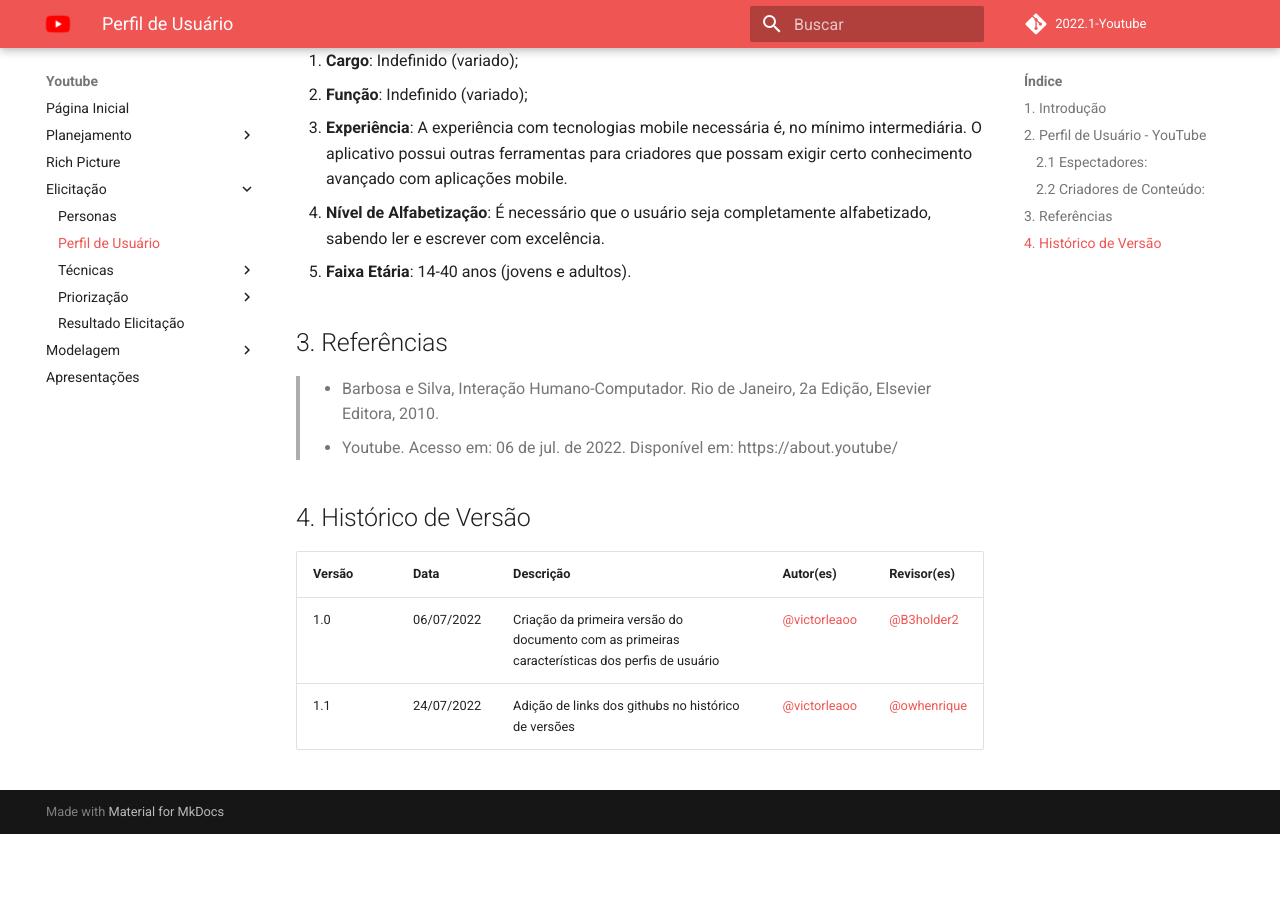
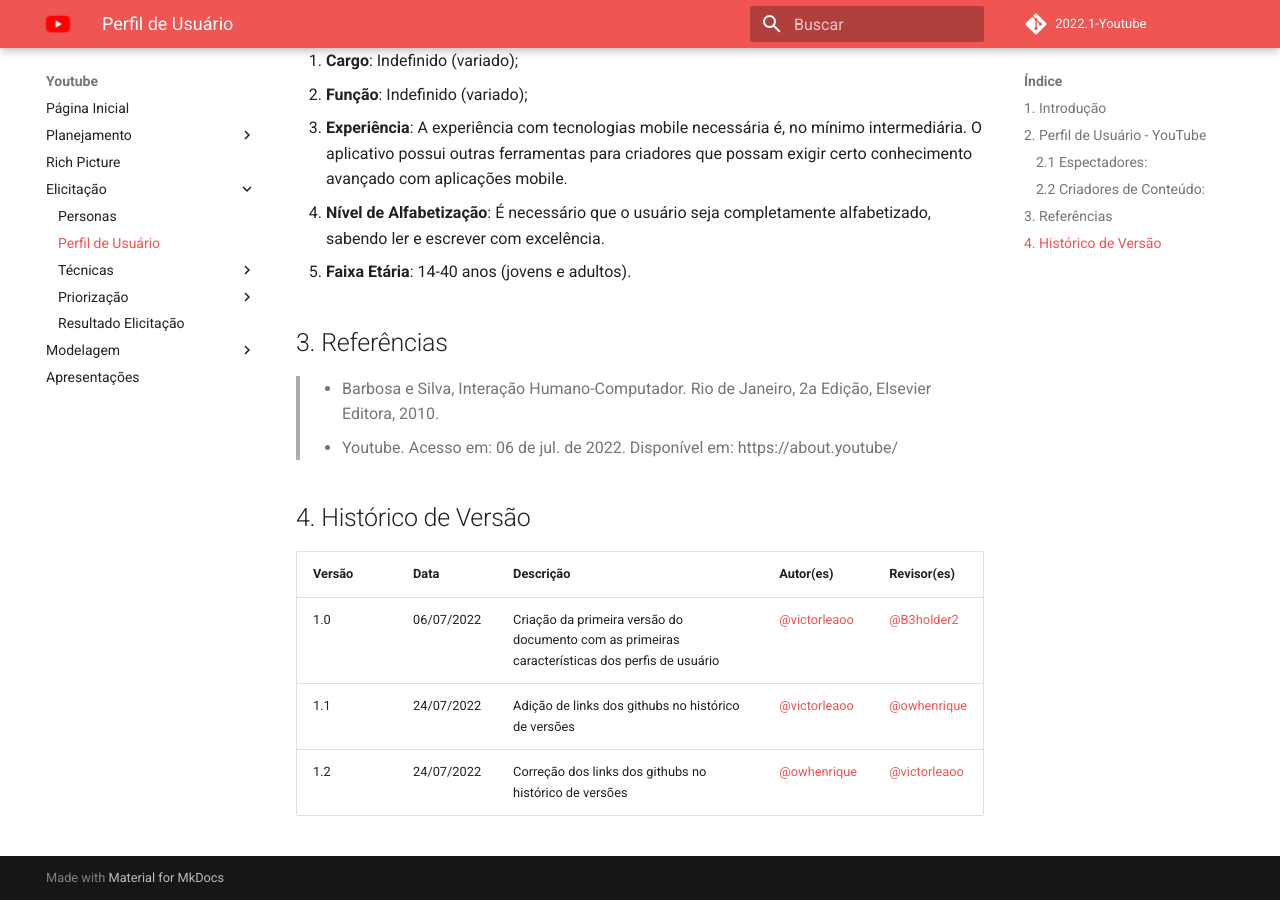
Before and after one commit to Requisitos-de-Software/2022.1-Youtube, an MkDocs documentation site: the page built from docs/elicitacao/perfil.md, in a window 1280 px wide and 900 px high, scrolled down 692 px. Built offline with MkDocs 1.6.1 and Material for MkDocs 9.7.7, drawn with Linux system fonts in a browser that asks for light colours; comment, search, counter and statistics services are not loaded; before the commit the page ends 1526 px from its top, so only the background shows below that.

Commit message:
Correcao links perfil.md

```diff
--- a/docs/elicitacao/perfil.md
+++ b/docs/elicitacao/perfil.md
@@ -28,5 +28,6 @@ A priori, podem ser definidos dois tipos de perfis de usuário para o aplicativo
 ## 4. Histórico de Versão
 | Versão | Data | Descrição | Autor(es) | Revisor(es) |
 | ------ | ---- | --------- | --------- | ----------- |
-| 1.0    | 06/07/2022 | Criação da primeira versão do documento com as primeiras características dos perfis de usuário | <a href="https://github.com/victorleaoo">@victorleaoo</a> | <a href="https://github.com/B3holder2">@B3holder2</a> |
-| 1.1    | 24/07/2022 | Adição de links dos githubs no histórico de versões | <a href="https://github.com/victorleaoo"><a href="https://github.com/victorleaoo">@victorleaoo</a></a> | <a href="https://github.com/owhenrique">@owhenrique</a> |
+| 1.0    | 06/07/2022 | Criação da primeira versão do documento com as primeiras características dos perfis de usuário | <a href="https://github.com/victorleaoo" target="_blank">@victorleaoo</a> | <a href="https://github.com/B3holder2" target="_blank">@B3holder2</a> |
+| 1.1    | 24/07/2022 | Adição de links dos githubs no histórico de versões | <a href="https://github.com/victorleaoo" target="_blank">@victorleaoo</a> | <a href="https://github.com/owhenrique" target="_blank">@owhenrique</a> |
+| 1.2    | 24/07/2022 | Correção dos links dos githubs no histórico de versões | <a href="https://github.com/owhenrique" target="_blank">@owhenrique</a> | <a href="https://github.com/victorleaoo" target="_blank">@victorleaoo</a> |
```
